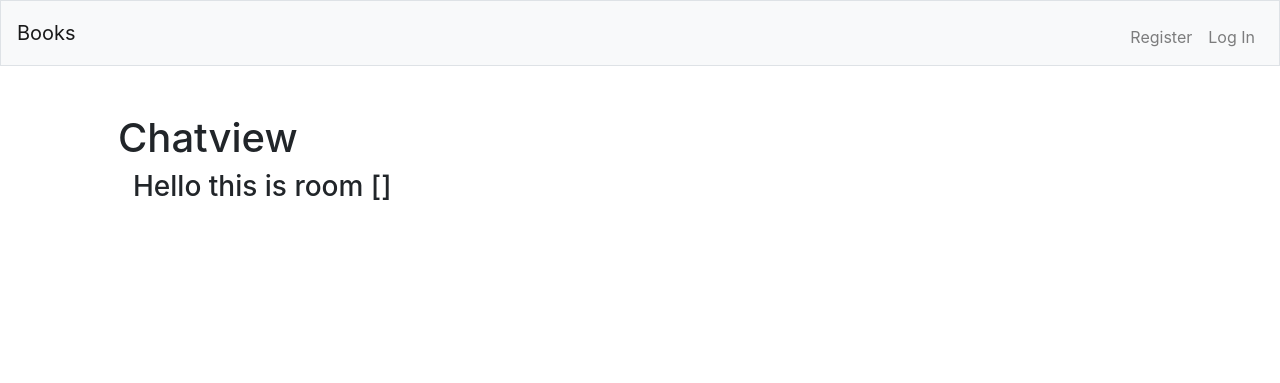
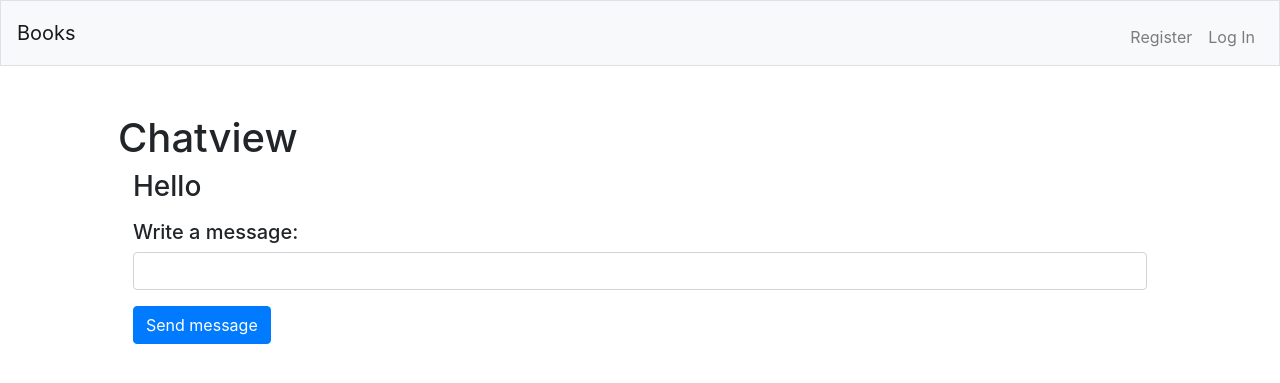
Before and after one commit to arodriguezSE/project2, a Flask app: template templates/chatview.html in a window 1280 px wide. Shown: the top 383 px of the page. Run offline with Flask 2, Linux system fonts and the light colour scheme; the template is opened without the code that fills it: most values are stand-ins (such as "Sample title", 1, 10 or a date in 2020); some libraries are stand-ins or nearby versions.

Commit message:
Added messaging with websockets feature

```diff
--- a/application.py
+++ b/application.py
@@ -2,36 +2,64 @@
 
 from flask import Flask, render_template,request,jsonify
 from flask_socketio import SocketIO, emit
+from collections import deque
 
 app = Flask(__name__)
 app.config["SECRET_KEY"] = os.getenv("SECRET_KEY")
 socketio = SocketIO(app)
 
+class Message:
+    def __init__(self, text, user,date,time):
+        self.text = text
+        self.user = user
+        self.date = date
+        self.time = time
+
 chats=[]
+#this will be a list of deques
+messages=[]
 
 @app.route("/")
 def index():
-    #return "Project 2: TODO"
+
     return render_template("index.html",chats=chats)
 
 @socketio.on("new chat petition")
 def newchat(data):
-    print("petition")
+    #print("petition")
     newChatName = data["newchatname"]
     #se puede hacer sin broadcast?
     if newChatName in chats:
         emit("new chat",{"success": False}, broadcast=True)
-        print("Taken "+ newChatName)
+        #print("Taken "+ newChatName)
     else:
         chats.append(newChatName)
         newIndex = len(chats)-1
-        print("New index number: "+str(newIndex))
+        #create deque of messages for new chat
+        messages.append(deque(maxlen=100))
+        #print("New index number: "+str(newIndex))
         emit("new chat", {"success": True, "newChatName" : newChatName, "newIndex": newIndex}, broadcast=True)
-        print("Available "+ newChatName)
+        #print("Available "+ newChatName)
+
+@socketio.on("send message")
+def newmessage(data):
+    print("message in server")
+    newmessage=data["newmessage"]
+    username=data["username"]
+    chatnumber=data["chatnumber"]
+    date=data["date"]
+    time=data["time"]
+    m=Message(newmessage,username,date,time)
+    #qMsg=messages[chatnumber]
+    messages[chatnumber].append(m)
+    emit("new message", {"newmessage": newmessage, "username": username, "chatnumber": chatnumber,  "date":date,"time": time}, broadcast=True)
+    print("message broadcasted")
+
 
 @app.route("/<int:chatnumber>")
 def chatroom(chatnumber):
-    return (render_template("chatview.html",chatnumber=chatnumber))
+    qMsg=messages[chatnumber]
+    return (render_template("chatview.html",chatnumber=chatnumber,messages=qMsg))
 
 
 
--- a/templates/chatview.html
+++ b/templates/chatview.html
@@ -9,8 +9,80 @@
 
 
   <div class="container">
-    <h3 > Hello this is room {{chatnumber}} </h3>
+    <h3 > Hello <span id="greet"> this is room {{chatnumber}} </h3>
   </div>
+
+
+
+    <div class="container">
+
+      <ul id="messages">
+        {%for msg in messages%}
+          <li> {{msg.date}} {{msg.time}}<br>{{msg.user}} : {{msg.text}} </li>
+          {%endfor%}
+      </ul>
+    </div>
+
+    <div class="container">
+      <h5>Write a message:</h5>
+
+        <div class="form-group">
+          <input type="text" class="form-control" id="message" name="message" placeholder="">
+        </div>
+
+        <div class="form-group">
+          <button id ="msgButton" type="button" class="btn btn-primary">Send message</button>
+        </div>
+
+      </div>
+
+
+<script>
+
+  // Display   username
+  document.addEventListener('DOMContentLoaded', () => {
+    var username= localStorage.getItem('displayName')
+      document.querySelector('#greet').innerHTML = username;
+  });
+  document.addEventListener('DOMContentLoaded', () => {
+    var socket = io.connect(location.protocol + '//' + document.domain + ':' + location.port);
+
+    // When connected, configure button
+    socket.on('connect', () => {
+
+    //
+      document.querySelector('#msgButton').onclick = () => {
+          const newmessage = document.querySelector('#message').value;
+          var today = new Date();
+          var date = today.getFullYear()+'-'+(today.getMonth()+1)+'-'+today.getDate();
+          var time = today.getHours() + ":" + today.getMinutes() + ":" + today.getSeconds();
+
+          console.log(date)
+          console.log(time)
+          socket.emit("send message", {"newmessage": newmessage, "username": localStorage.getItem('displayName'), "chatnumber": {{chatnumber}}, "date":date,"time": time });
+          document.querySelector('#message').value = '';
+
+      };
+    });
+    // When a new message is announced, add to the unordered list
+    socket.on("new message", data => {
+      console.log("received message from server")
+
+      // Create new item for chat list
+      const li = document.createElement('li');
+
+      displayMsg=data.date + " "+data.time + "<br>" + data.username+" : "+data.newmessage
+      li.innerHTML=displayMsg;
+
+
+      // Add new item to chat list
+      document.querySelector('#messages').append(li);
+
+
+
+    });
+  });
+  </script>
 
 
 
--- a/templates/layout.html
+++ b/templates/layout.html
@@ -54,7 +54,7 @@
             <script src="https://cdnjs.cloudflare.com/ajax/libs/popper.js/1.14.7/umd/popper.min.js" integrity="sha384-UO2eT0CpHqdSJQ6hJty5KVphtPhzWj9WO1clHTMGa3JDZwrnQq4sF86dIHNDz0W1" crossorigin="anonymous"></script>
             <script src="https://stackpath.bootstrapcdn.com/bootstrap/4.3.1/js/bootstrap.min.js" integrity="sha384-JjSmVgyd0p3pXB1rRibZUAYoIIy6OrQ6VrjIEaFf/nJGzIxFDsf4x0xIM+B07jRM" crossorigin="anonymous"></script>
 
-            <script type="text/javascript" src="//cdnjs.cloudflare.com/ajax/libs/socket.io/1.3.6/socket.io.min.js"></script>
+            <script src="//cdnjs.cloudflare.com/ajax/libs/socket.io/1.3.6/socket.io.min.js"></script>
 
 
 
```
